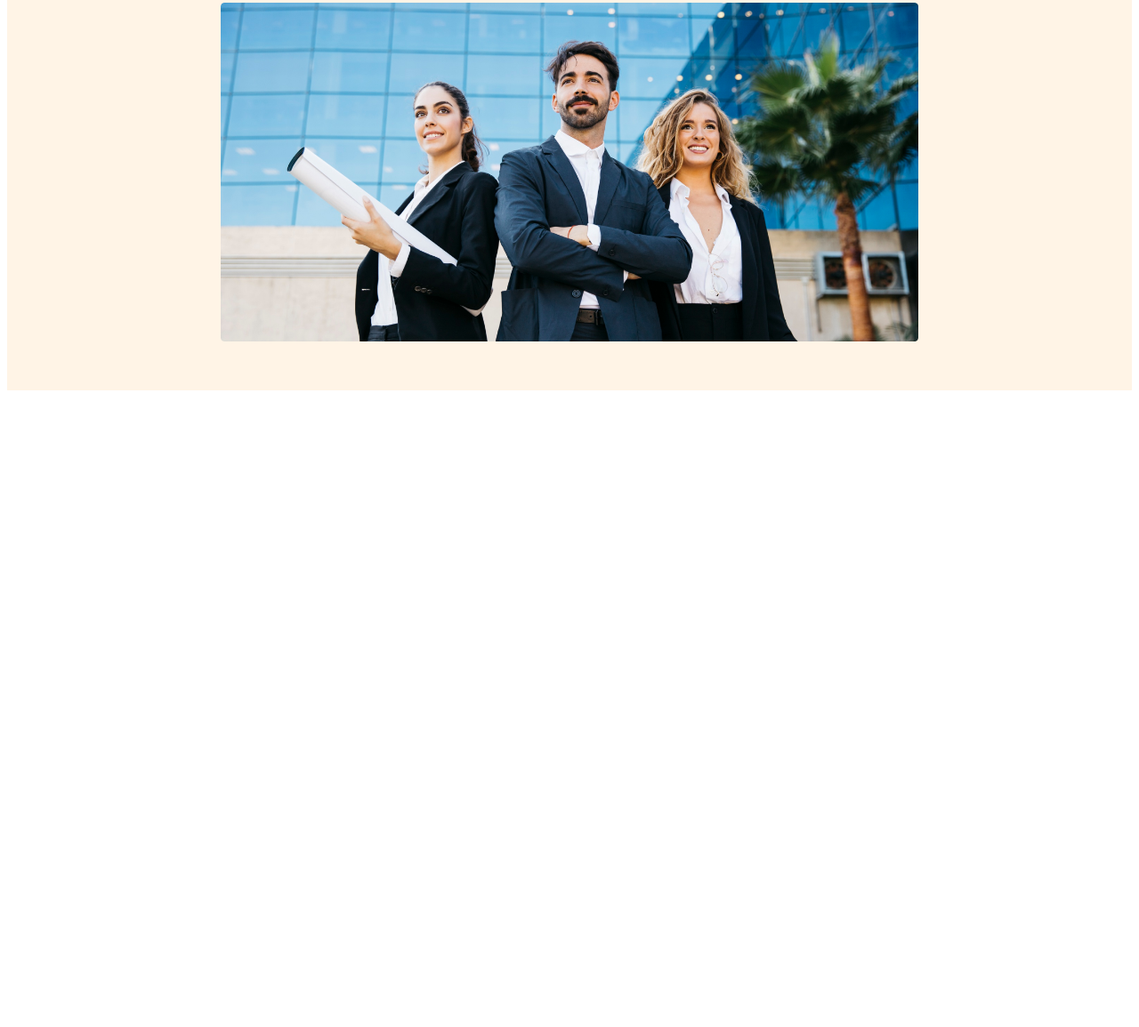
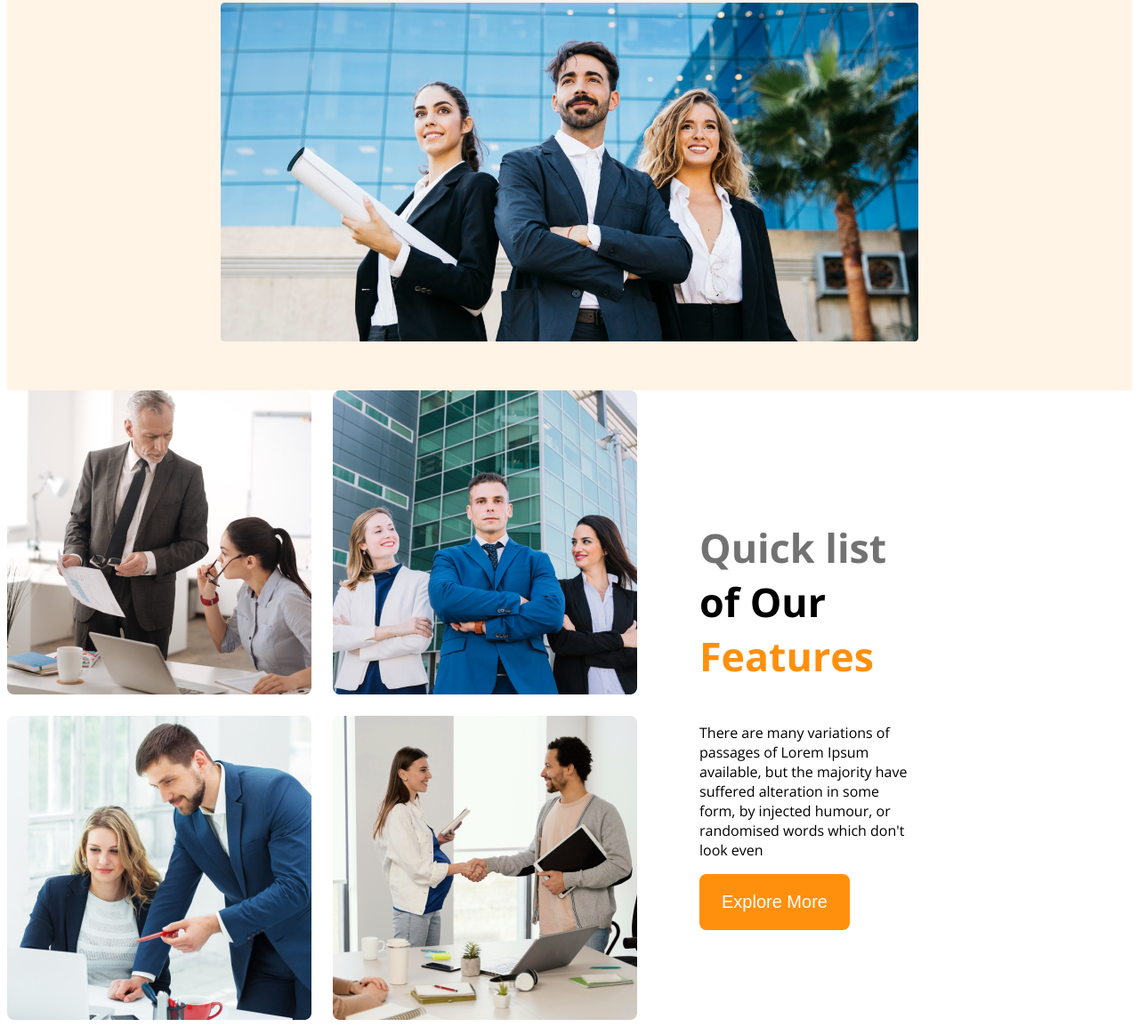
Before and after one commit to SaPa36/g3-architect-developer, a plain HTML site: page index.html in a window 1280 px wide. Shown: the part 651-1806 px from the top of the page at 89% size. Before the commit the page ends 1098 px from the top, so only its background shows below. Drawn offline with nearby package versions, Linux system fonts and the light colour scheme.

Commit message:
Features content added

```diff
--- a/index.html
+++ b/index.html
@@ -33,11 +33,32 @@
           </p>
           <button class="btn-primary">Explore More</button>
         </div>
-        <img src="images/banner.png" alt="">
+        <img src="images/banner.png" alt="" />
       </div>
     </header>
 
-    <main></main>
+    <main>
+      <section class="teams-container">
+        <div class="teams-img-container">
+          <img src="/images/team1.png" alt="" />
+          <img src="/images/team2.png" alt="" />
+          <img src="/images/team3.png" alt="" />
+          <img src="/images/team4.png" alt="" />
+        </div>
+        <div class="teams-content">
+          <h3 class="teams-title">
+            <span class="quick-list">Quick list</span> <span>of Our</span>
+            <span class="text-features">Features</span>
+          </h3>
+          <p class="teams-description">
+            There are many variations of passages of Lorem Ipsum available, but
+            the majority have suffered alteration in some form, by injected
+            humour, or randomised words which don't look even
+          </p>
+          <button class="btn-primary">Explore More</button>
+        </div>
+      </section>
+    </main>
 
     <footer></footer>
   </body>
--- a/styles/architect.css
+++ b/styles/architect.css
@@ -92,3 +92,34 @@ nav li a{
         flex-direction: column;
     }
 }
+
+/* main style */
+main{
+    max-width: 1440px;
+    margin: 0 auto;
+}
+
+/* teams style */
+.teams-container{
+    display: flex;
+    align-items: center;
+}
+.teams-img-container{
+    display: grid;
+    grid-template-columns: repeat(2, 1fr);
+    gap: 1.5rem;
+}
+.teams-content{
+    padding-left: 70px;
+    padding-right: 250px;
+}
+.teams-title{
+    font-size: 2.8rem;
+
+}
+.teams-title .quick-list{
+    color: rgb(114, 114, 114);
+}
+.teams-title .text-features{
+    color: rgb(255, 144, 14);
+}
```
